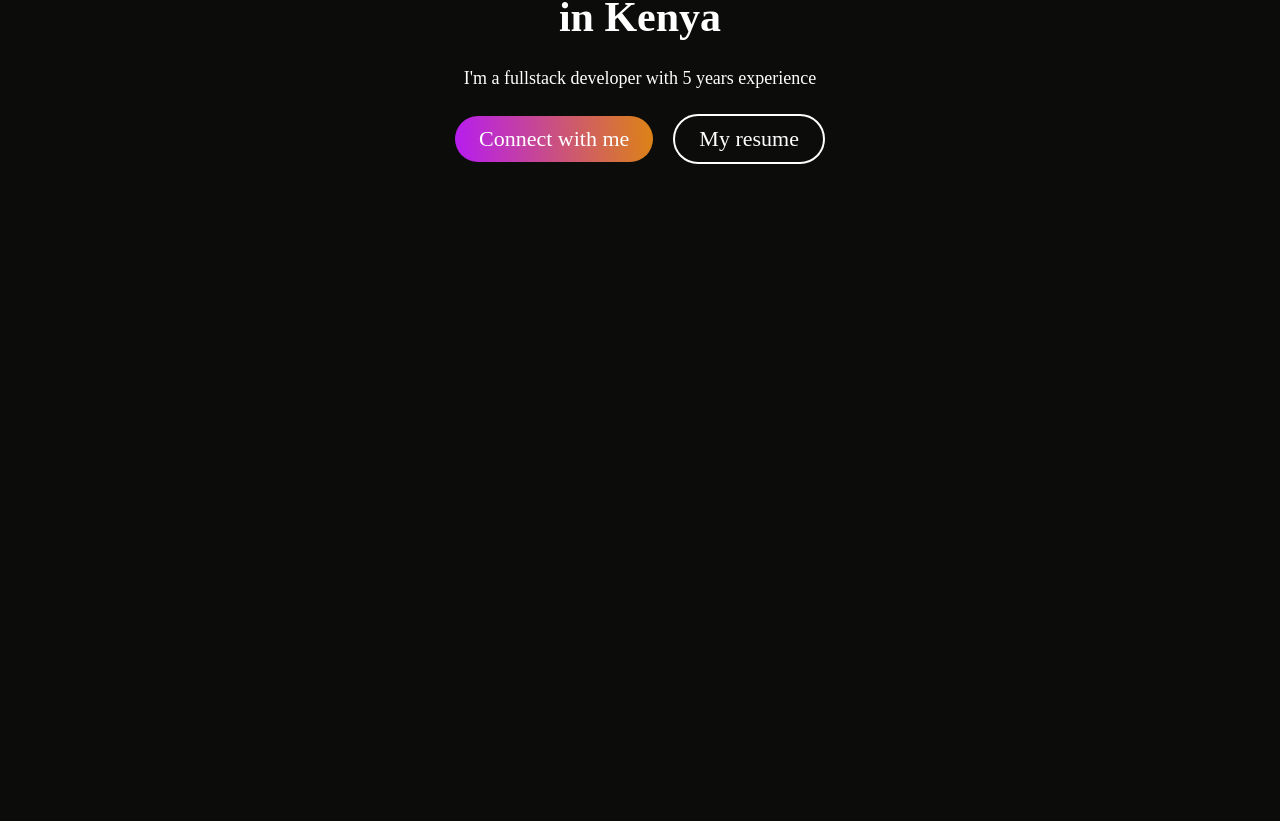
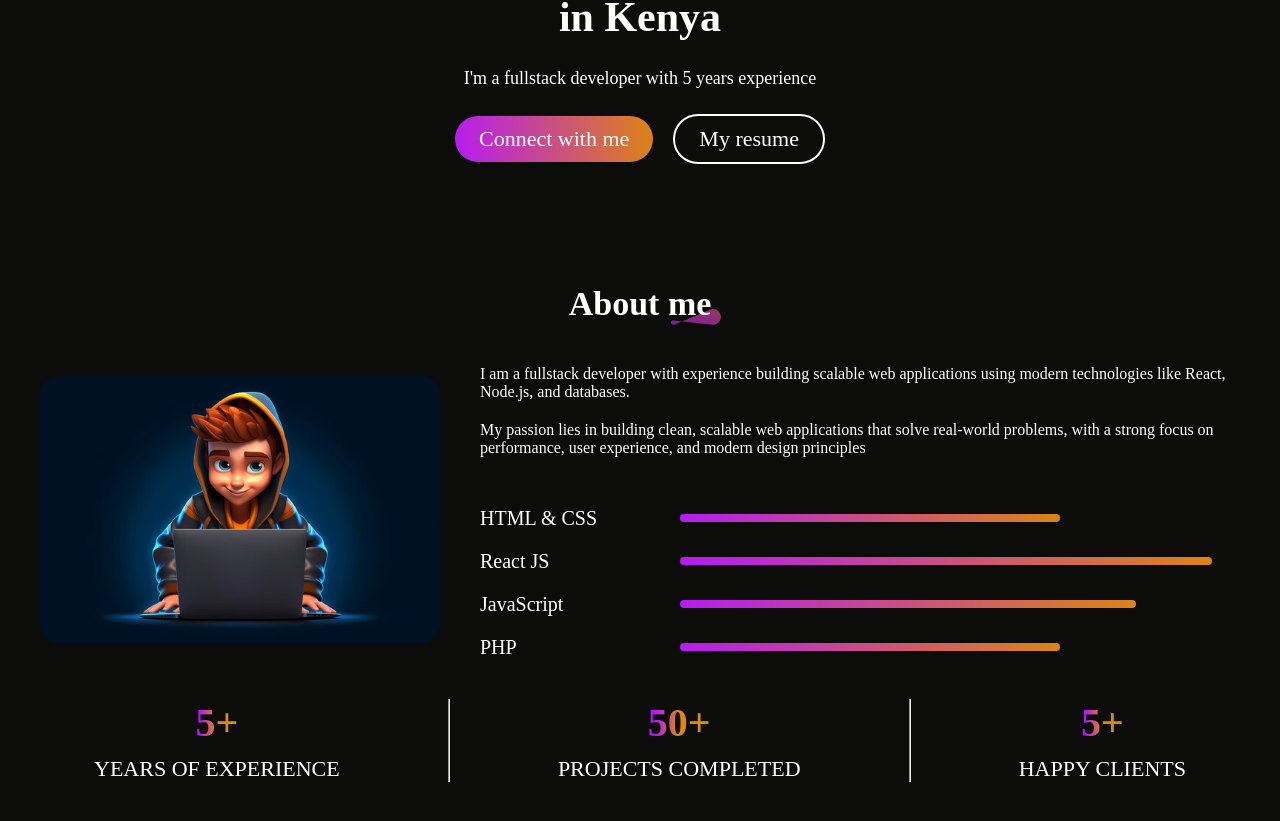
Before and after one commit to candid-ops/reactportfolio, a React (Vite) app: page / in a window 1280 px wide. Shown: the part 355-1176 px from the top of the page. Before the commit the page ends 800 px from the top, so only its background shows below. Built offline with nearby package versions, Linux system fonts and the light colour scheme.

Commit message:
created the About me page

```diff
--- a/src/App.jsx
+++ b/src/App.jsx
@@ -1,12 +1,14 @@
 import React from 'react'
 import Navbar from './Components/Navbar/Navbar'
 import Hero from './Components/Hero/Hero'
+import About from './Components/About/About'
 
 const App = () => {
   return (
     <div>
       <Navbar/>
       <Hero/>
+      <About/>
     </div>
   )
 }
--- /dev/null
+++ b/src/Components/About/About.css
@@ -0,0 +1,126 @@
+.about {
+  display: flex;
+  flex-direction: column;
+  align-items: center;
+  justify-content: center;
+  gap: 40px;
+  margin: 40px 20px;
+  max-width: 1200px;
+  margin-inline: auto;
+}
+
+.about-title {
+  position: relative;
+  text-align: center;
+}
+
+.about-title h1 {
+  padding: 0 10px;
+  font-size: 34px;
+  font-weight: 600;
+  line-height: 1.2;
+}
+
+.about-title img {
+  position: absolute;
+  bottom: 0;
+  right: 0;
+  width: 50px;
+  z-index: -1;
+  opacity: 0.7;
+}
+
+.about-sections {
+  display: flex;
+  gap: 40px;
+  align-items: center;
+}
+
+.about-left img {
+  width: 400px;
+  border-radius: 20px;
+}
+
+.about-right {
+  display: flex;
+  flex-direction: column;
+  gap: 50px;
+  flex: 1;
+  min-width: 280px;
+}
+
+.about-para{
+    display: flex;
+    flex-direction: column;
+    gap: 20px;
+    font-size: 16px;
+    font-weight: 500;
+}
+
+.about-skills{
+    display: flex;
+    flex-direction: column;
+    gap: 20px;
+}
+
+.about-skill{
+    display: flex;
+    gap: 50px;
+    align-items: center;
+    transition: 0.3s;
+}
+
+.about-skill p{
+    min-width: 150px;
+    font-size: 20px;
+    font-weight: 500;
+}
+
+.about-skill hr{
+    outline: none;
+    border: none;
+    width: 50%;
+    height: 8px;
+    border-radius: 50px;
+    background: linear-gradient(264deg, #DF8908 -5.09%, #B415FF 106.28%);
+}
+
+.about-achievments{
+    display: flex;
+    width: 100%;
+    justify-content: space-around;
+    margin-bottom: 80px;
+
+}
+
+.about-achievment{
+    display: flex;
+    flex-direction: column;
+    align-items: center;
+    gap: 10px;
+    transition: 0.5s;
+}
+
+.about-achievment h1{
+    font-size: 40px;
+    font-weight: 700;
+    background: linear-gradient(270deg, #DF8908 50.41%, #B415FF 90.25%);
+    background-clip: text;
+    -webkit-background-clip: text;
+    -webkit-text-fill-color: transparent;
+}
+
+.about-achievment p{
+    font-size: 22px;
+    font-weight: 500;
+}
+
+.about-skill:hover{
+    transform: scale(1.05);
+    transition: 0.3s;
+}
+
+.about-achievment:hover{
+    transform: scale(1.12);
+    transition: 0.5s;
+}
--- a/src/Components/About/About.jsx
+++ b/src/Components/About/About.jsx
@@ -0,0 +1,50 @@
+import React from 'react'
+import './About.css'
+import theme_pattern from '../../assets/theme_pattern.svg'
+import cartoon from '../../assets/cartoon.jpg'
+const About = () => {
+  return (
+    <div className='about'>
+        <div className="about-title">
+            <h1>About me</h1>
+            <img src={theme_pattern} alt="" />
+        </div>
+        <div className="about-sections">
+            <div className="about-left">
+                <img src={cartoon} alt="" />
+            </div>
+            <div className="about-right">
+                <div className="about-para">
+                    <p>I am a fullstack developer with experience building scalable web applications using modern technologies like React, Node.js, and databases.</p>
+                    <p>My passion lies in building clean, scalable web applications that solve real-world problems, with a strong focus on performance, user experience, and modern design principles</p>
+                </div>
+                <div className="about-skills">
+                    <div className="about-skill"><p>HTML & CSS</p><hr style={{width:"50%"}}/></div>
+                     <div className="about-skill"><p>React JS</p><hr style={{width:"70%"}}/></div>
+                      <div className="about-skill"><p>JavaScript</p><hr style={{width:"60%"}}/></div>
+                       <div className="about-skill"><p>PHP</p><hr style={{width:"50%"}}/></div>
+                </div>
+            </div>
+        </div>
+        <div className="about-achievments">
+            <div className="about-achievment">
+                <h1>5+</h1>
+                <p>YEARS OF EXPERIENCE</p>
+            </div>
+            <hr />
+             <div className="about-achievment">
+                <h1>50+</h1>
+                <p>PROJECTS COMPLETED</p>
+            </div>
+            <hr />
+             <div className="about-achievment">
+                <h1>5+</h1>
+                <p>HAPPY CLIENTS</p>
+            </div>
+        </div>
+
+    </div>
+  )
+}
+
+export default About
```
